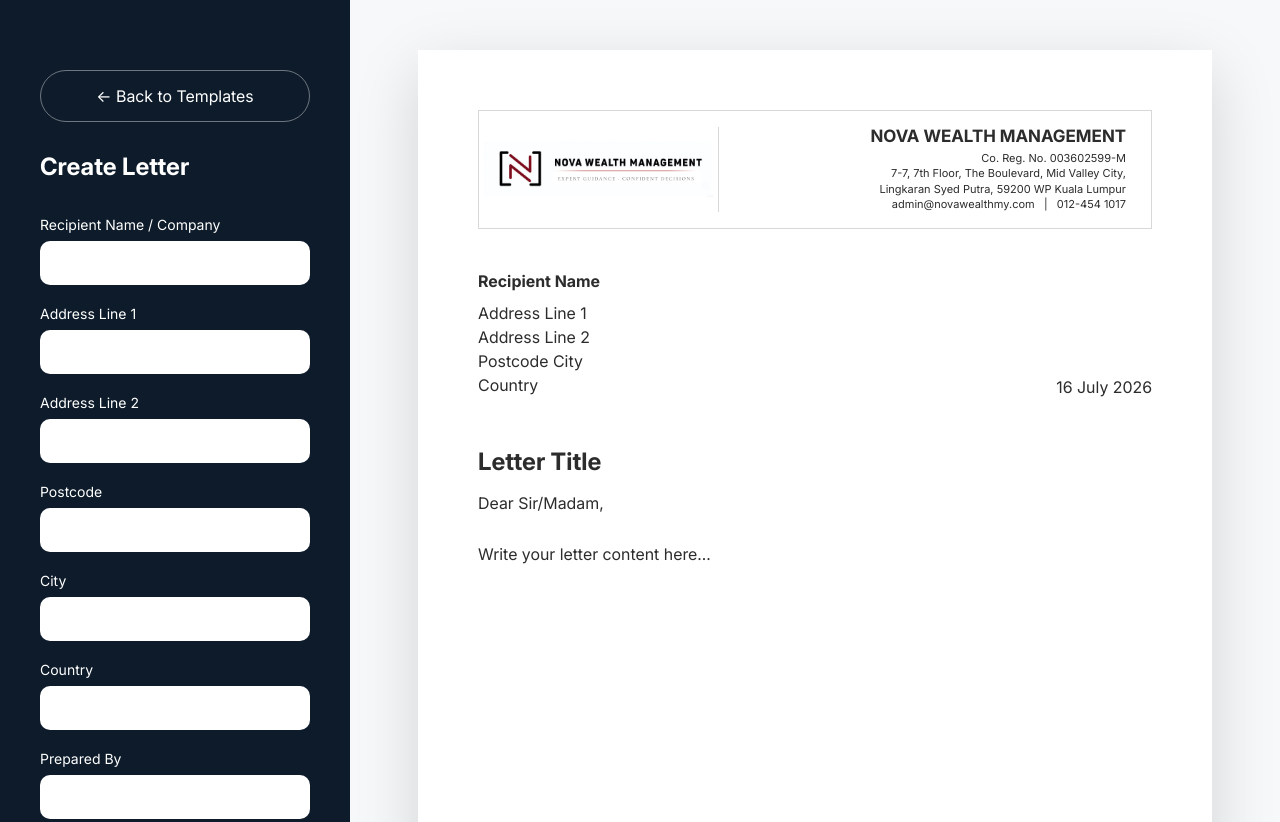
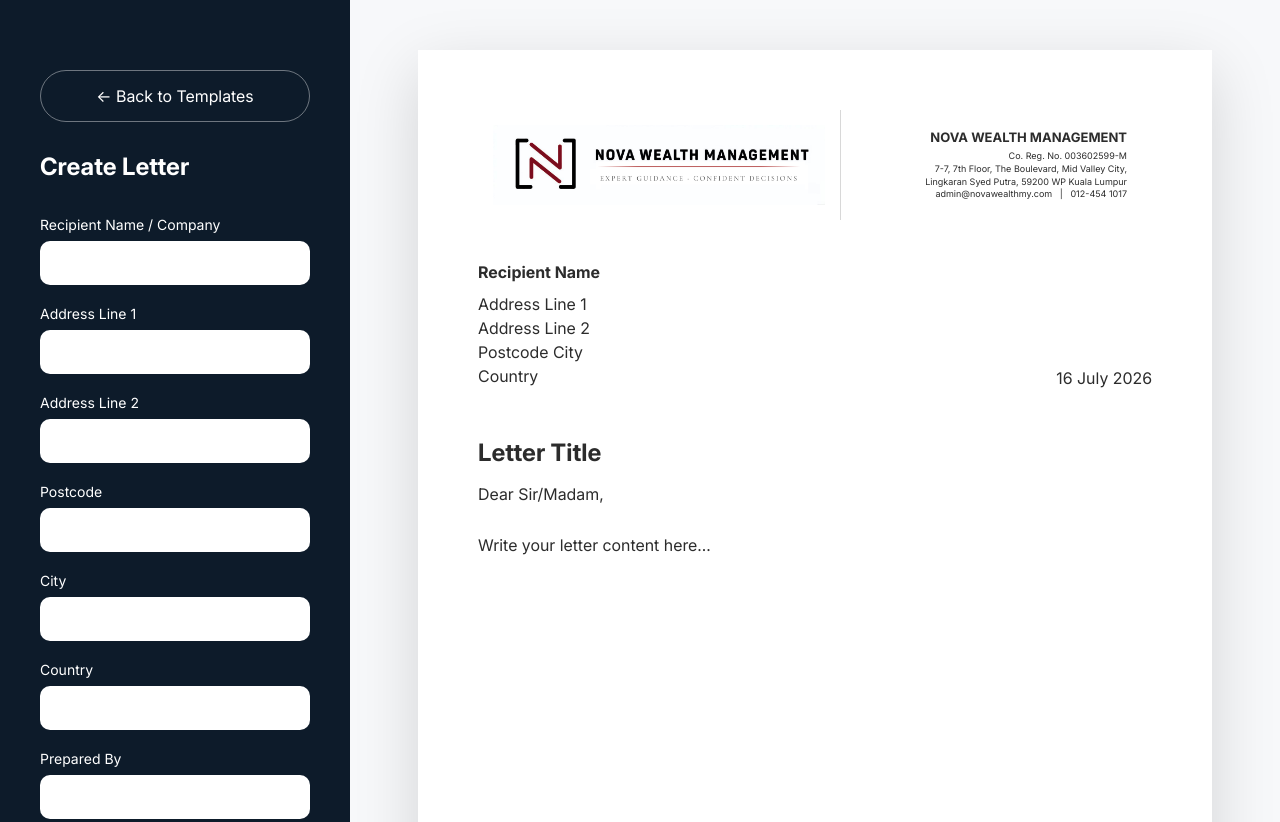
Before and after one commit to NVM88/incredible-marzipan-8388d4, a plain HTML site: page editor.html in a window 1280 px wide. Shown: the top 822 px of the page. Drawn offline with Linux system fonts and the light colour scheme.

Commit message:
Update style.css

```diff
--- a/css/style.css
+++ b/css/style.css
@@ -98,7 +98,7 @@ body{
 
 .logo{
 
-    width:500px;
+    width:600px;
 
     margin-bottom:25px;
 
@@ -389,7 +389,7 @@ h1{
 
 
 .letter-logo{
-    height: 55px;
+    height: 80px;
     width: auto;
 }
 
@@ -433,12 +433,11 @@ hr{
 }
 
 .letter-header{
-    display:grid;
-    grid-template-columns:240px auto;
-    align-items:center;
+    display: flex;
+    justify-content: space-between;
+    align-items: center;
+}
 
-    border:1px solid #d8d8d8;
-}
 .header-left{
 
     display:flex;
@@ -463,7 +462,7 @@ hr{
 
 .header-right h2{
 
-    font-size:17px;
+    font-size:13px;
 
     font-weight:700;
 
@@ -473,7 +472,7 @@ hr{
 
 .header-right p{
 
-    font-size:11px;
+    font-size:9px;
 
     line-height:1.4;
 
```
